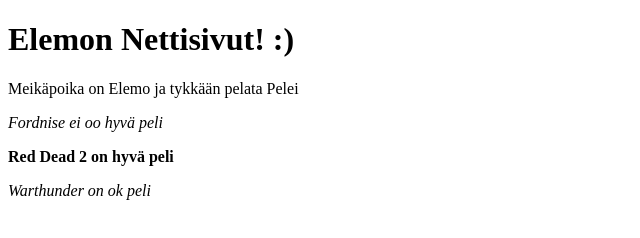
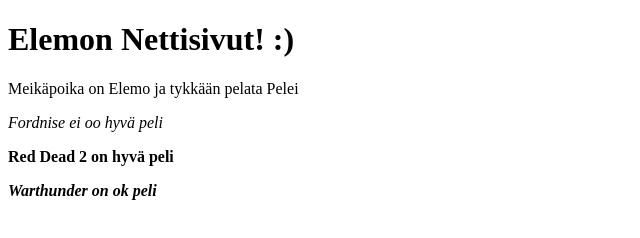
Before and after one commit to ElmoMyllyla/Lapio-website, a plain HTML site: page index.html in a window 1280 px wide. Shown: the full height of the page, 0-640 px from the left. Drawn offline with Linux system fonts and the light colour scheme.

Commit message:
Modifoitu nettisiua

```diff
--- a/index.html
+++ b/index.html
@@ -4,7 +4,7 @@
 
 <head>
   <meta charset="utf-8">
-  <title>Lapio website</title>
+  <title>Elmon Nettisivu</title>
 </head>
 
 <body>
@@ -14,5 +14,5 @@
 <p> Meikäpoika on Elemo ja tykkään pelata Pelei </p>
 <p><em> Fordnise ei oo hyvä peli </em></p>
 <p> <strong> Red Dead 2 on hyvä peli </strong></p>
-<p> <i> Warthunder on ok peli <i></p>
+<p><b> <i> Warthunder on ok peli </b> <i></p>
 </html>
```
